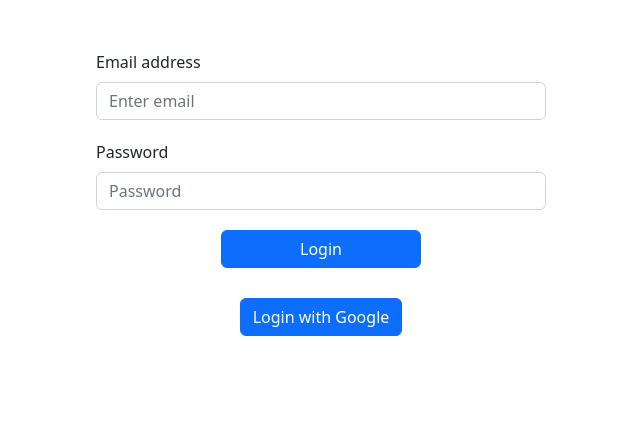
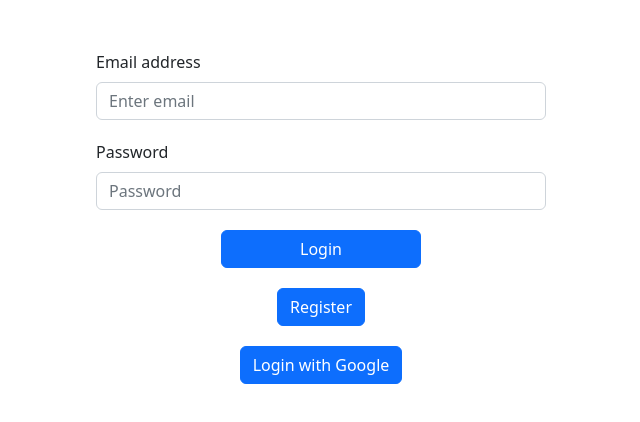
Before and after one commit to Hcankaynak/vote-run-app, a React (Create React App) app in the folder frontend/: page /login in a window 1280 px wide. Shown: the top 422 px of the page, without its empty margins (319-959 px from the left). Built offline with nearby package versions, Linux system fonts and the light colour scheme; no server answers.

Commit message:
Login to Register navigation added. TODOs added.

```diff
--- a/frontend/src/pages/login/LoginPage.tsx
+++ b/frontend/src/pages/login/LoginPage.tsx
@@ -36,9 +36,14 @@ const LoginPage = () => {
     }, [])
 
     const loginWithEmailAndPassword = () => {
+        // TODO: add validation.
         signInWithEmailAndPassword(auth, loginData.email, loginData.password).then((userCredential) => {
             console.log(userCredential);
         }).catch(err => console.log(err));
+    }
+
+    const gotoRegisterPage = () => {
+        navigate("/register");
     }
 
     // TODO: use redux here
@@ -89,6 +94,12 @@ const LoginPage = () => {
                             onClick={() => loginWithEmailAndPassword()}>Login</Button>
                 </div>
             </Form>
+            <div className="register-button-shell input-element">
+                <Button
+                    className="register-button"
+                    type="submit"
+                    onClick={() => gotoRegisterPage()}>Register</Button>
+            </div>
             {isLoggedIn ? <h1>Welcome {isLoggedIn}</h1> :
                 <Button className="login-with-google-button" type="button" onClick={() => loginWithGoogle()}>Login with
                     Google</Button>}
--- a/frontend/src/pages/login/loginPage.scss
+++ b/frontend/src/pages/login/loginPage.scss
@@ -25,6 +25,10 @@
   }
 
   .login-with-google-button {
-    margin-top: 30px;
+    margin-top: 20px;
+  }
+
+  .register-button-shell {
+    margin-top: 20px;
   }
 }
--- a/frontend/src/pages/register/RegisterPage.tsx
+++ b/frontend/src/pages/register/RegisterPage.tsx
@@ -44,6 +44,7 @@ const RegisterPage = () => {
     };
 
     const handleRegister = () => {
+        // TODO: add validation.
         createUserWithEmailAndPassword(getAuth(), registerData.email, registerData.password).then((res) => {
             console.log(res.user);
         }).catch(err => console.log(err));
```
